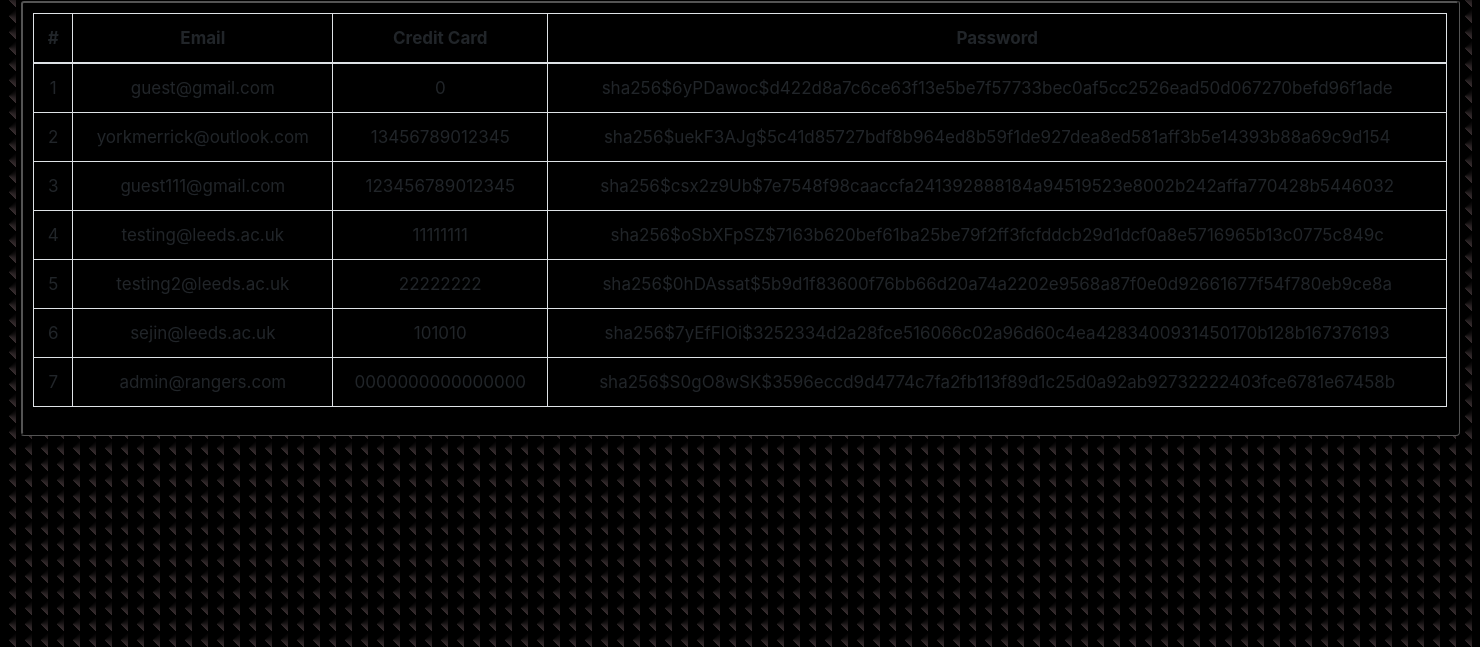
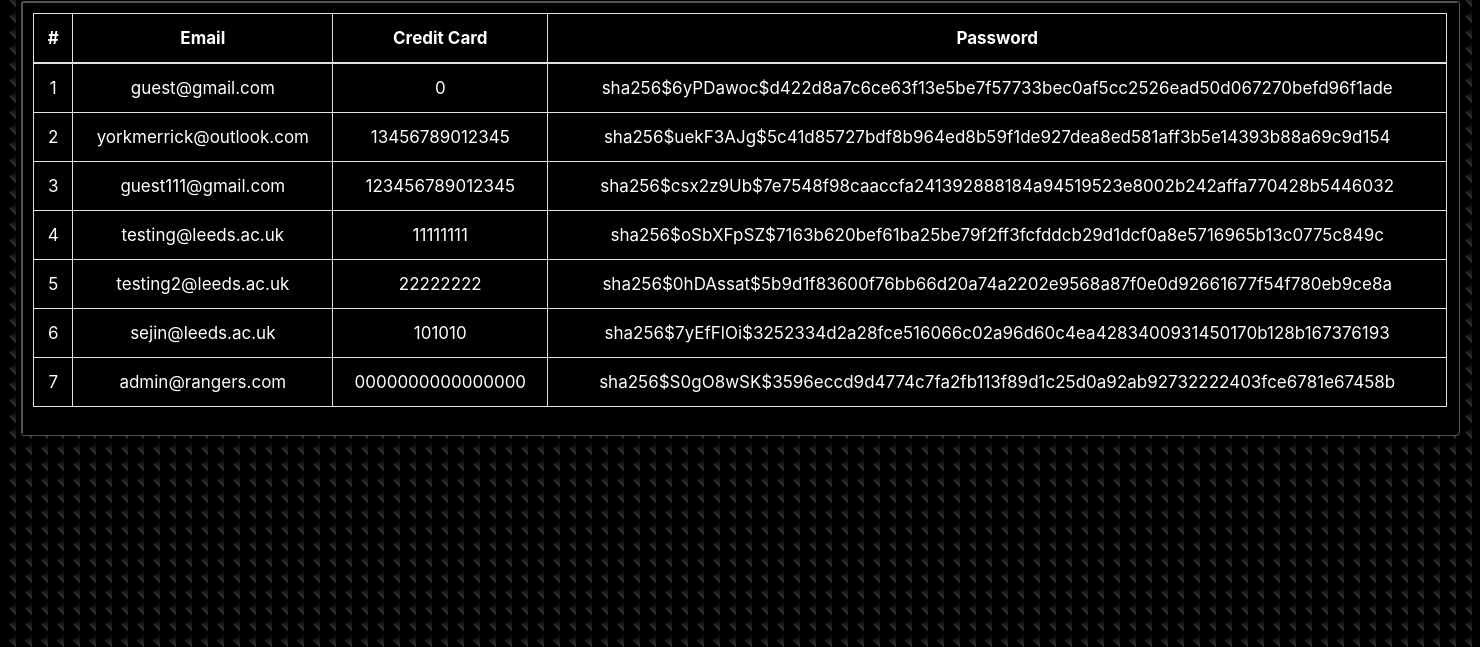
Before and after one commit to YMerrick/PowerRangers, a Flask app: page /memberList in a window 1480 px wide. Shown: the part 56-703 px from the top of the page. Run offline with Flask 2, Linux system fonts and the light colour scheme; a user stored in the database is signed in; data comes from the database, SQL or seed files in the repository.

Commit message:
color theme change

```diff
--- a/app/templates/memberList.html
+++ b/app/templates/memberList.html
@@ -4,7 +4,7 @@
 <div class="container-fluid">
   <div class="paragraph" style="height:100%; text-align: center;">
     <form action = "http://localhost:5000/memberList" method = "GET">
-      <table class="table table-bordered">
+      <table class="table table-bordered" style="color:white;">
         <thead>
           <tr>
             <th scope="col">#</th>
--- a/app/templates/timeSelection.html
+++ b/app/templates/timeSelection.html
@@ -5,7 +5,7 @@
   <div class="paragraph" style="height:930px; text-align: center;">
     <form method = "POST" action = "">
       <h4>Time Selection</h4><br>
-      <table class="table table-bordered" align="center">
+      <table class="table table-bordered" align="center" style="color:white;">
       <thead>
         <tr>
           <th scope="col">Movie Title</th>
```
